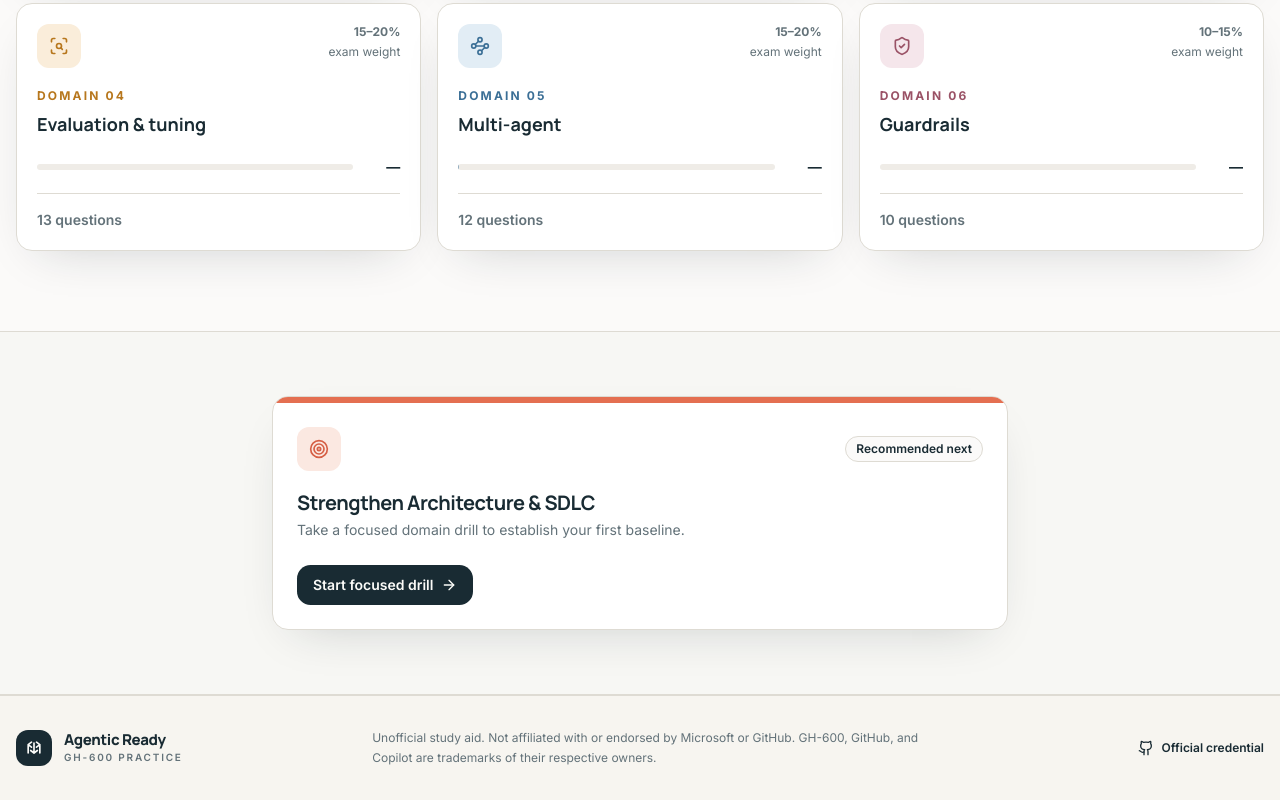
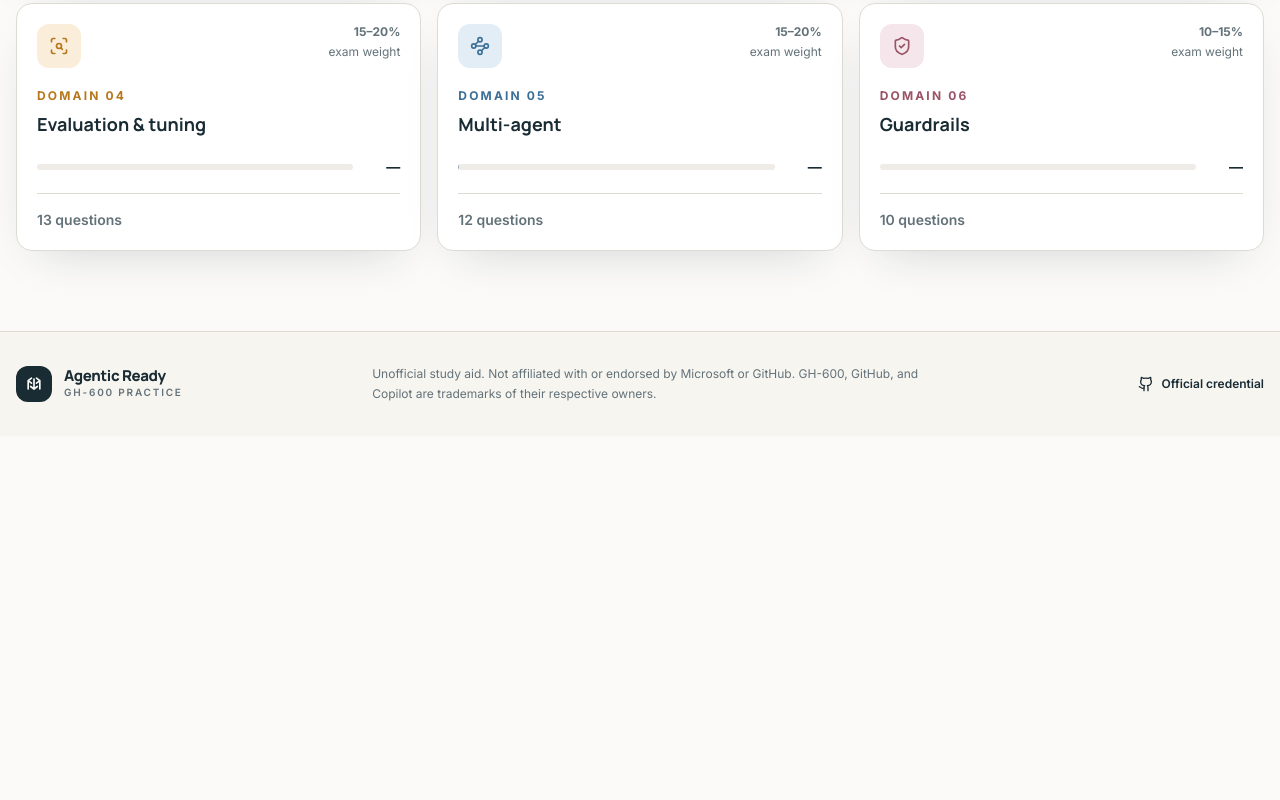
Before and after one commit to timbarreto/acn-fde, a React (Vite) app: page / in a window 1280 px wide. Shown: the part 1042-1842 px from the top of the page. After the commit the page ends 1478 px from the top, so only its background shows below. Built offline with nearby package versions, Linux system fonts and the light colour scheme.

Commit message:
Remove recommended-next drill card from dashboard

```diff
--- a/src/App.tsx
+++ b/src/App.tsx
@@ -265,7 +265,6 @@ function Dashboard({
   const readiness = attempts.length ? Math.round(domains.reduce((total, domain) => total + domainScore(attempts, questions, domain.id), 0) / domains.length) : 0
   const answered = attempts.reduce((total, attempt) => total + attempt.questionIds.length, 0)
   const best = attempts.length ? Math.max(...attempts.map((attempt) => attempt.score)) : 0
-  const focus = [...domains].sort((a, b) => domainScore(attempts, questions, a.id) - domainScore(attempts, questions, b.id))[0]
 
   return (
     <>
@@ -336,24 +335,6 @@ function Dashboard({
         </div>
       </section>
 
-      <section className="border-y bg-muted/45">
-        <div className="container max-w-3xl py-14 lg:py-16">
-          <Card className="overflow-hidden shadow-none">
-            <div className="h-1.5 bg-[#e46f51]" />
-            <CardHeader>
-              <div className="flex items-center justify-between">
-                <div className="grid h-11 w-11 place-items-center rounded-xl bg-[#fbe8e1] text-[#d66046]"><Target className="h-5 w-5" /></div>
-                <Badge variant="outline">Recommended next</Badge>
-              </div>
-              <CardTitle className="pt-4">Strengthen {focus.short}</CardTitle>
-              <CardDescription>{attempts.length ? `Your current accuracy here is ${domainScore(attempts, questions, focus.id)}%. A focused drill will target the weakest signal in your history.` : "Take a focused domain drill to establish your first baseline."}</CardDescription>
-            </CardHeader>
-            <CardContent>
-              <Button onClick={() => onDomain(focus.id)}>Start focused drill <ArrowRight className="h-4 w-4" /></Button>
-            </CardContent>
-          </Card>
-        </div>
-      </section>
     </>
   )
 }
```
